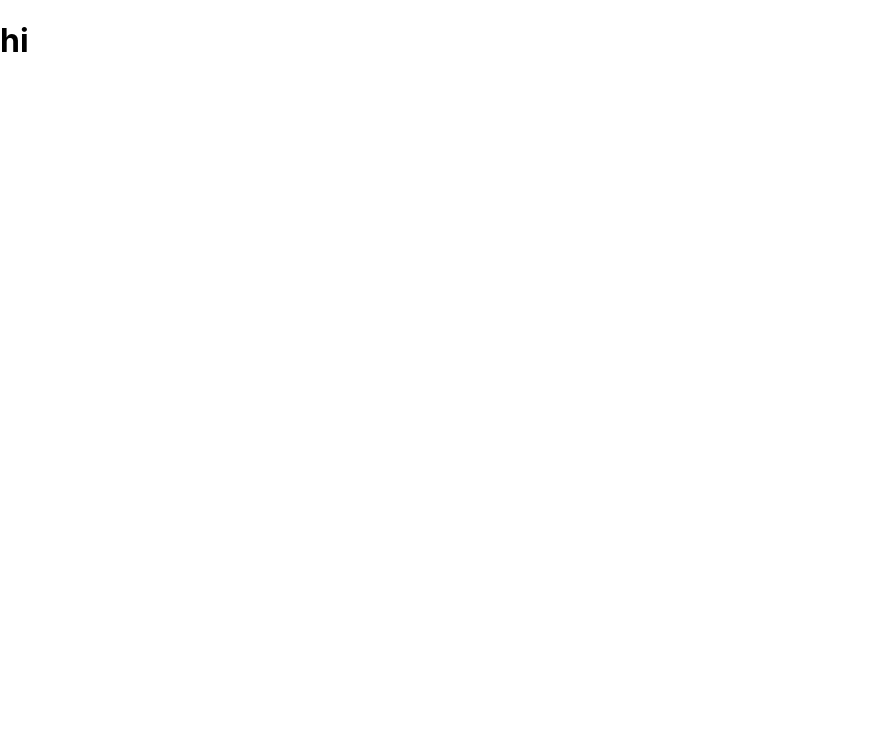
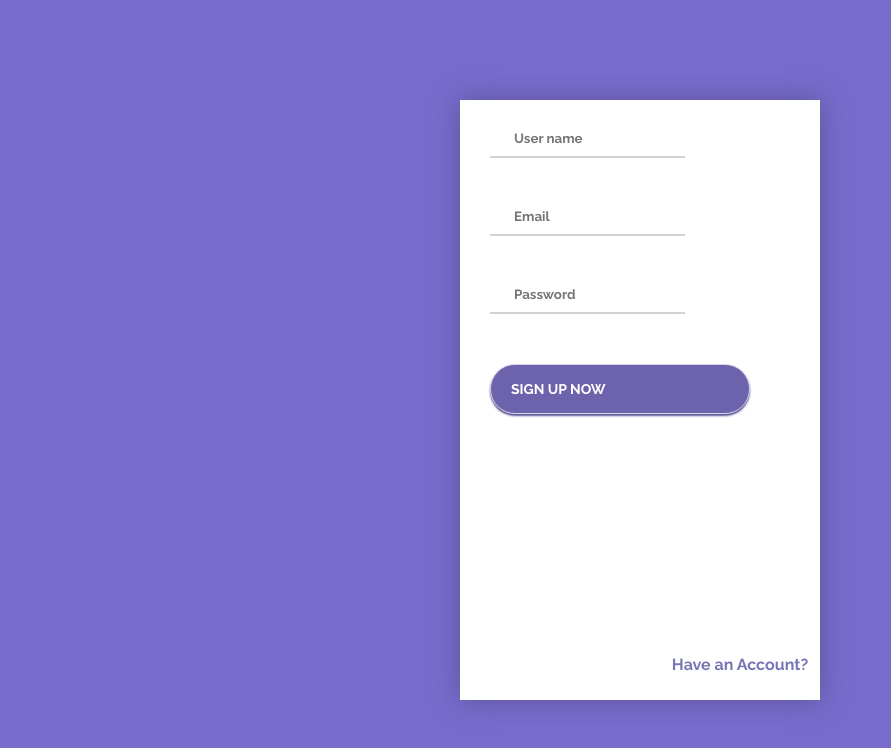
Before and after one commit to surjayanjati/-usermanagementfrontend, a React (Create React App) app: page /signup in a window 1280 px wide. Shown: the top 748 px of the page, without its empty margins (0-891 px from the left). Built offline with nearby package versions, Linux system fonts and the light colour scheme.

Commit message:
Signup Page For Users Commit Done

```diff
--- a/package.json
+++ b/package.json
@@ -2,6 +2,7 @@
   "name": "my-app",
   "version": "0.1.0",
   "private": true,
+  "proxy":"http://localhost:7890",
   "dependencies": {
     "@testing-library/jest-dom": "^5.16.5",
     "@testing-library/react": "^13.4.0",
--- a/src/components/SignupPage.jsx
+++ b/src/components/SignupPage.jsx
@@ -1,4 +1,8 @@
-
+/// Importing The Hooks ----------------------------------------------------------------------------------------------------->
+import {  useNavigate } from "react-router-dom";
+import { useState } from "react";
+/// Importing The Css File -------------------------------------------------------------------------------------------------->
+import "../public/css/signuplogin.css";
 
 
 
@@ -6,11 +10,102 @@
 
 /// Function For The SignupPage--------------------------------------------->
 function SignupPage(){
-    return(
-        <>
-        <h1>hi</h1>
-        </>
-    )
+    // Using The useState Hook ________________________________________________________/
+    const [initialData,setData]=useState({
+        fname:"",
+        email:"",
+        password:""
+    });
+    const [initialResponseData,setResponseData]=useState();
+    // Using The UseNavigate Hook _____________________________________________________/
+    const navigate=useNavigate();
+    // Function For Storing The Input Data_____________________________________________/
+    function inputEvent(e){
+        const {name,value}=e.target;
+        setData((preValue)=>{
+            return {
+                ...preValue,
+                [name]:value
+            }
+        })
+    }
+    // Function For The Sign Up Form Submit _________________________________________/
+    async function signupFormSubmit(e){
+    e.preventDefault();
+
+    const signupData=JSON.stringify({userName:initialData.fname,userEmail:initialData.email,userPassword:initialData.password});
+         const response=await fetch("/usermanagementsystem/api/v1/users/signupusers",{
+            method:"POST",
+            headers:{
+                "Content-type":"Application/json",
+
+            },
+            body:signupData
+         });
+         const responseData=await response.json();
+         switch (responseData.success) {
+            case true:
+                alert(responseData.msg);
+                navigate("/adminpanel/login");
+                break;
+            case false :
+                 setResponseData(responseData.msg);
+                 break;
+            default:
+                break;
+         }
+    }
+    // Function For Checking If any Error Message is There Or Not ------------------------------------------------------------------>
+    function checkResponseMsg(){
+        if(initialResponseData!==""){
+         return <p>{initialResponseData}</p>
+        }else {
+            return <p></p>
+        }
+    }
+        return(
+            <>
+          <div className="whole-container">
+         <div className="container">
+        <div className="screen">
+            <div className="screen__content">
+                <form className="signup" onSubmit={signupFormSubmit}>
+                    <div className="signup__field">
+                        <i className="signup__icon fas fa-user"></i>
+                        <input type="text" className="signup__input" placeholder="User name " name="fname"  onChange={inputEvent}/>
+                    </div>
+
+                    <div className="signup__field">
+                        <i className="signup__icon fa-solid fa-envelope"></i>
+                        <input type="text" className="signup__input" placeholder="Email" name="email" onChange={inputEvent}/>
+                    </div>
+
+                    <div className="signup__field">
+                        <i className="signup__icon fas fa-lock"></i>
+                        <input type="password" className="signup__input" placeholder="Password" name="password" onChange={inputEvent}/>
+                    </div>
+                    <button className="button signup__submit">
+                        <span className="button__text">Sign Up Now</span>
+                        <i className="button__icon fas fa-chevron-right"></i>
+                    </button>
+                    <br />
+                    <div className="msgShowBox">
+                        {checkResponseMsg()}
+                        </div>
+                </form>
+                <div className="social-login">
+                    <p onClick={()=>navigate("/login")} >Have an Account?</p>
+
+                </div>
+            </div>
+            <div className="screen__background">
+
+            </div>
+        </div>
+    </div>
+    </div>
+            </>
+        )
 };
 
 export default SignupPage;
--- /dev/null
+++ b/src/public/css/signuplogin.css
@@ -0,0 +1,264 @@
+@import url('https://fonts.googleapis.com/css?family=Raleway:400,700');
+
+* {
+	box-sizing: border-box;
+	margin: 0;
+	padding: 0;
+	font-family: Raleway, sans-serif;
+}
+
+body {
+	background: linear-gradient(90deg, #C7C5F4, #776BCC);
+}
+.whole-container{
+    height: 100%;
+    width: 100%;
+    position: absolute;
+    background-color: #776BCC;
+}
+
+.container {
+	height: 100%;
+    width: 100%;
+    position: absolute;
+    display: flex;
+    flex-direction: column;
+    justify-content: center;
+    align-items: center;
+}
+
+.screen {
+	background: linear-gradient(90deg, #5D54A4, #7C78B8);
+	position: relative;
+	height: 600px;
+	width: 360px;
+	box-shadow: 0px 0px 24px #5C5696;
+}
+
+.screen__content {
+	z-index: 1;
+	position: relative;
+	height: 100%;
+}
+
+.screen__background {
+	position: absolute;
+	top: 0;
+	left: 0;
+	right: 0;
+	bottom: 0;
+	z-index: 0;
+	-webkit-clip-path: inset(0 0 0 0);
+	clip-path: inset(0 0 0 0);
+    background: #FFF;
+}
+
+.screen__background__shape {
+	transform: rotate(45deg);
+	position: absolute;
+}
+
+.screen__background__shape1 {
+	height: 520px;
+	width: 520px;
+	background: #FFF;
+	top: -50px;
+	right: 120px;
+	border-radius: 0 72px 0 0;
+}
+
+.screen__background__shape2 {
+	height: 220px;
+	width: 220px;
+	background: #6C63AC;
+	top: -172px;
+	right: 0;
+	border-radius: 32px;
+}
+
+.screen__background__shape3 {
+	height: 540px;
+	width: 190px;
+	background: linear-gradient(270deg, #5D54A4, #6A679E);
+	top: -24px;
+	right: 0;
+	border-radius: 32px;
+}
+
+.screen__background__shape4 {
+	height: 400px;
+	width: 200px;
+	background: #7E7BB9;
+	top: 420px;
+	right: 50px;
+	border-radius: 60px;
+}
+
+.login {
+	width: 320px;
+	padding: 30px;
+	padding-top: 61px;
+}
+
+.login__field {
+	padding: 20px 0px;
+	position: relative;
+}
+
+.login__icon {
+	position: absolute;
+	top: 30px;
+	color: #7875B5;
+}
+
+.login__input {
+	border: none;
+	border-bottom: 2px solid #D1D1D4;
+	background: none;
+	padding: 10px;
+	padding-left: 24px;
+	font-weight: 700;
+	width: 75%;
+	transition: .2s;
+}
+
+.login__input:active,
+.login__input:focus,
+.login__input:hover {
+	outline: none;
+	border-bottom-color: #6A679E;
+}
+
+.login__submit {
+	background: #6C63AC;
+	font-size: 14px;
+	margin-top: 30px;
+	padding: 16px 20px;
+	border-radius: 26px;
+	border: 1px solid #D4D3E8;
+	text-transform: uppercase;
+	font-weight: 700;
+	display: flex;
+	align-items: center;
+	width: 100%;
+	color: #D4D3E8;
+	box-shadow: 0px 2px 2px #5C5696;
+	cursor: pointer;
+	transition: .2s;
+}
+
+.login__submit:active,
+.login__submit:focus,
+.login__submit:hover {
+	border-color: #6A679E;
+	outline: none;
+}
+.signup {
+	width: 320px;
+	padding: 30px;
+	padding-top: 0px;
+}
+
+.signup__field {
+	padding: 20px 0px;
+	position: relative;
+}
+
+.signup__icon {
+	position: absolute;
+	top: 30px;
+	color: #7875B5;
+}
+
+.signup__input {
+	border: none;
+	border-bottom: 2px solid #D1D1D4;
+	background: none;
+	padding: 10px;
+	padding-left: 24px;
+	font-weight: 700;
+	width: 75%;
+	transition: .2s;
+}
+
+.signup__input:active,
+.signup__input:focus,
+.signup__input:hover {
+	outline: none;
+	border-bottom-color: #6A679E;
+}
+
+.signup__submit {
+	background: #6C63AC;
+	font-size: 14px;
+	margin-top: 30px;
+	padding: 16px 20px;
+	border-radius: 26px;
+	border: 1px solid #D4D3E8;
+	text-transform: uppercase;
+	font-weight: 700;
+	display: flex;
+	align-items: center;
+	width: 100%;
+	color: #D4D3E8;
+	box-shadow: 0px 2px 2px #5C5696;
+	cursor: pointer;
+	transition: .2s;
+}
+
+.signup__submit:active,
+.signup__submit:focus,
+.signup__submit:hover {
+	border-color: #6A679E;
+	outline: none;
+}
+.button__text{
+    color: white;
+}
+.button__icon {
+	font-size: 24px;
+	margin-left: auto;
+	color:#D4D3E8 ;
+}
+.msgShowBox{
+	display: flex;
+	flex-direction: column;
+	justify-content: center;
+	align-items: center;
+}
+.msgShowBox p{
+	font-weight: 600;
+	color: black;
+}
+.social-login {
+	position: absolute;
+	height: 45px;
+	width: 160px;
+	text-align: center;
+	bottom: 0px;
+	right: 0px;
+	color: black;
+    font-weight: 600;
+}
+.social-login p{
+    color:#7875B5;
+    cursor: pointer;
+}
+
+.social-icons {
+	display: flex;
+	align-items: center;
+	justify-content: center;
+    color: black;
+}
+
+.social-login__icon {
+	padding: 20px 10px;
+	color: #fff;
+	text-decoration: none;
+	text-shadow: 0px 0px 8px #7875B5;
+}
+
+.social-login__icon:hover {
+	transform: scale(1.5);
+}
```
